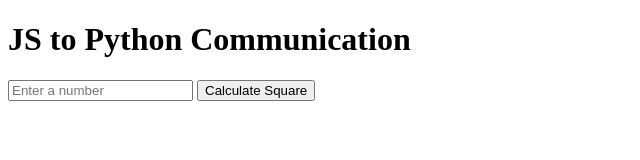
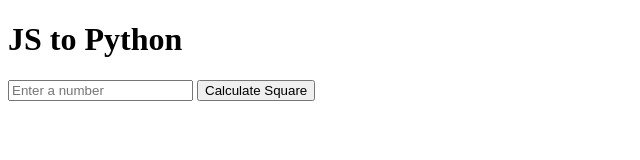
Before and after one commit to SteliosNtousios/test-git, a plain HTML site: page index.html in a window 1280 px wide. Shown: the whole page, without its empty margins (0-640 px from the left). Drawn offline with Linux system fonts and the light colour scheme.

Commit message:
modified:   index.html

```diff
--- a/index.html
+++ b/index.html
@@ -6,7 +6,7 @@
     <title>JS to Python Communication</title>
 </head>
 <body>
-    <h1>JS to Python Communication</h1>
+    <h1>JS to Python</h1>
     <input type="number" id="numberInput" placeholder="Enter a number">
     <button onclick="sendData()">Calculate Square</button>
     <p id="result"></p>
```
